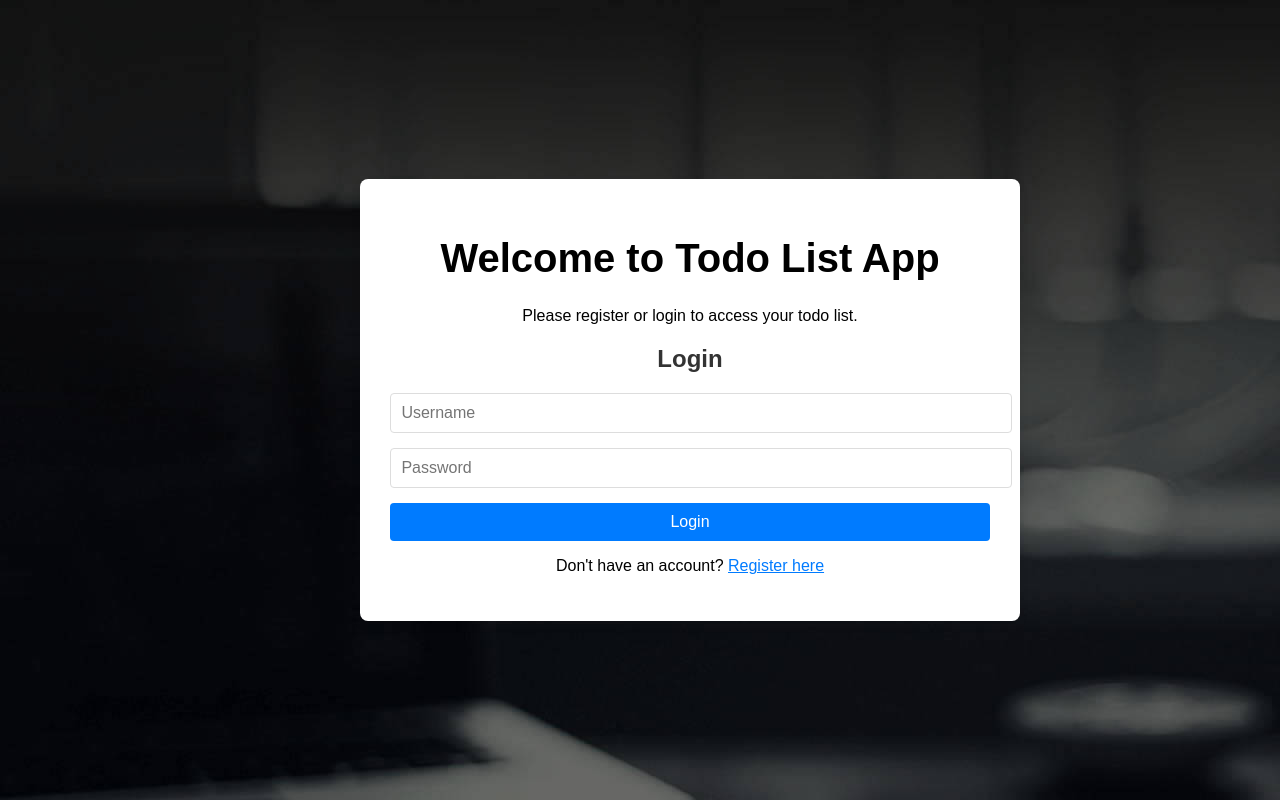
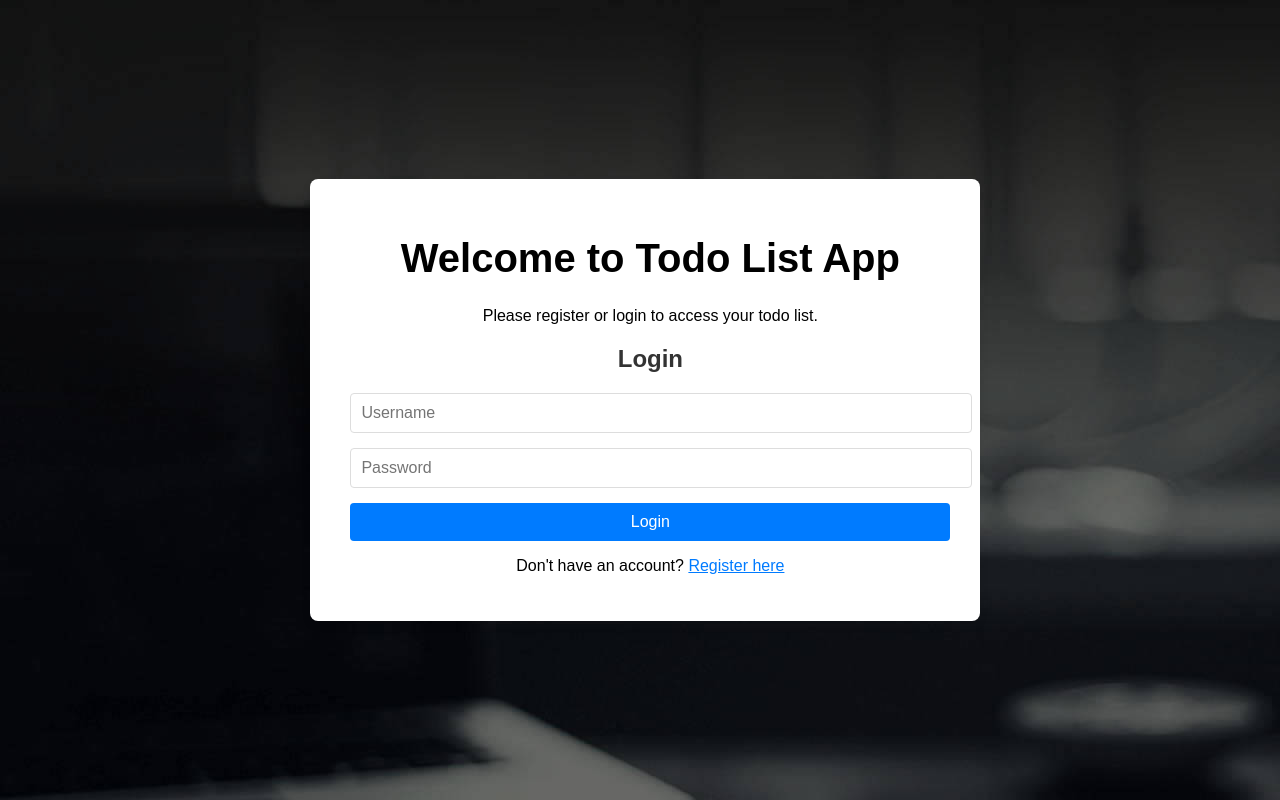
Before and after one commit to kdeelz/authtodo, a React (Create React App) app: page / in a window 1280 px wide. Built offline with nearby package versions, Linux system fonts and the light colour scheme.

Commit message:
todo list css

```diff
--- a/src/App.css
+++ b/src/App.css
@@ -7,6 +7,7 @@ body {
     display: flex;
     justify-content: center;
     align-items: center;
+    padding-right: 90px;
     height: 100vh;
   }
 
@@ -19,6 +20,7 @@ body {
     border-radius: 8px;
     box-shadow: 0 4px 8px rgba(0, 0, 0, 0.1);
     padding: 30px;
+    padding-left: 40px;
     width: 100%;
     max-width: 600px;
     margin: 20px;
--- a/src/App.js
+++ b/src/App.js
@@ -3,7 +3,7 @@ import { AuthProvider, useAuth } from './controller/AuthContext';
 import LoginForm from './components/LoginForm';
 import RegisterForm from './components/RegisterForm';
 import { TodoList } from './components/TodoList';
-import './App.css';
+
 
 function AppContent() {
   const { isAuthenticated, logout, message } = useAuth();
--- a/src/components/RegisterForm.js
+++ b/src/components/RegisterForm.js
@@ -3,6 +3,7 @@ import { useAuth } from '../controller/AuthContext';
 import { Formik, Form, Field, ErrorMessage } from 'formik';
 import * as Yup from 'yup';
 import '../css/Registerform.css'; // Ensure the CSS file is correctly imported
+import '../App.css';
 
 const RegisterForm = () => {
   const { register, message } = useAuth();
--- a/src/css/TodoList.css
+++ b/src/css/TodoList.css
@@ -13,6 +13,7 @@
   width: 100%;
   max-width: 600px;
   padding: 20px;
+  padding-left: 30px;
   background-color: #f9f9f9;
   border-radius: 8px;
   box-shadow: 0 4px 8px rgba(0, 0, 0, 0.1);
@@ -43,7 +44,8 @@
   right: 0;
   width: 300px;
   height: 100vh;
-  background-color: #f9f9f9;
+  padding-left: 40px;
+  background-color: #ffffff;
   border-left: 2px solid #ddd;
   box-shadow: -4px 0 8px rgba(0, 0, 0, 0.1);
   transform: translateX(100%);
@@ -66,7 +68,7 @@
 @keyframes fadeIn {
   from {
     opacity: 0;
-    transform: translateY(10px);
+    transform: translateY(0px);
   }
   to {
     opacity: 1;
@@ -82,6 +84,7 @@
   border-radius: 4px;
   margin-bottom: 10px;
   padding: 10px;
+  padding-right: 40px;
   box-shadow: 0 2px 4px rgba(0, 0, 0, 0.1);
   animation: fadeIn 0.5s ease-out;
   transition: transform 0.3s ease, background-color 0.3s ease;
@@ -144,7 +147,6 @@
 .add-todo-button:hover {
   background-color: #0056b3;
 }
-
 .todo-title {
   font-size: 20px;
   font-weight: 600;
```
